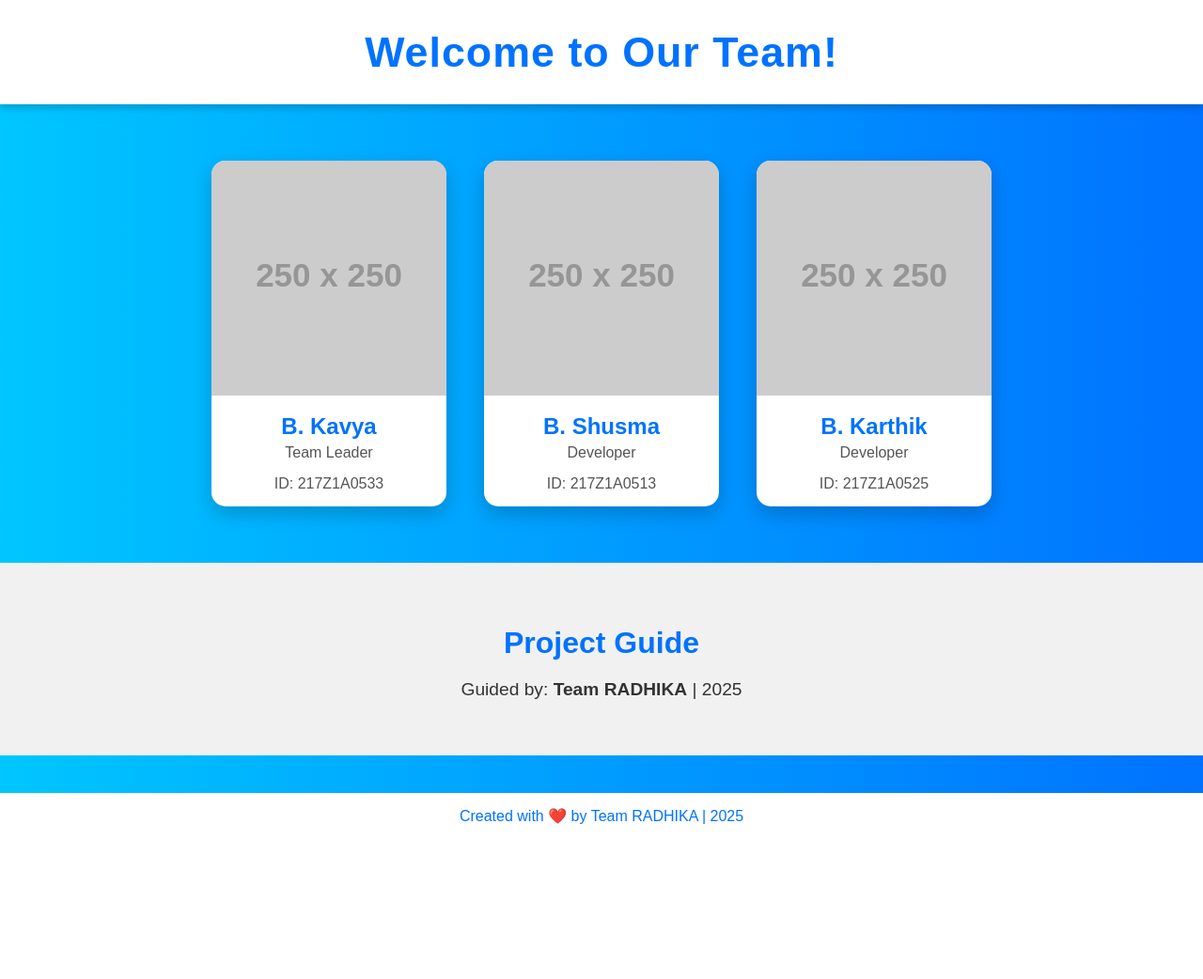
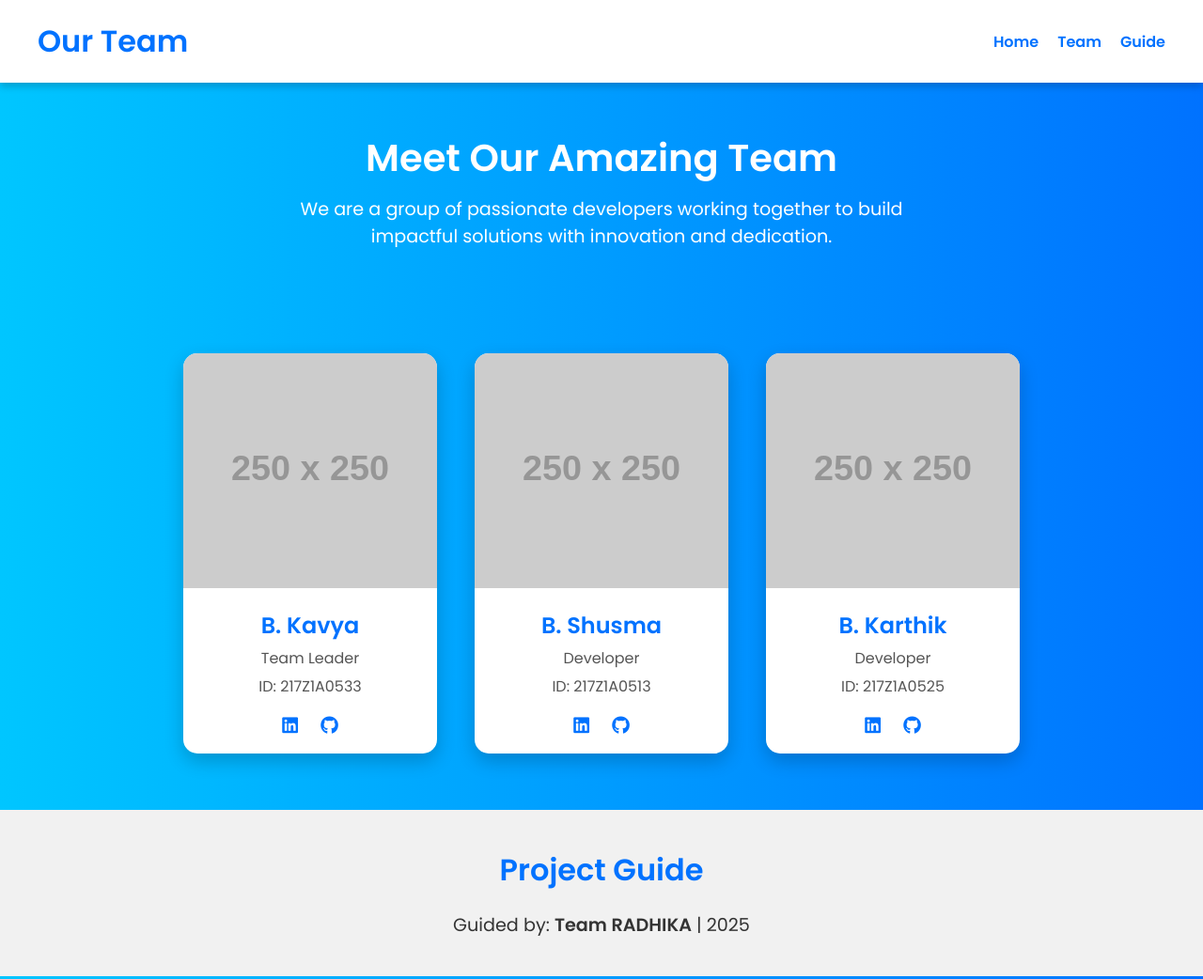
Before and after one commit to kavya-2004-04/CICD-Demo-AWS, a plain HTML site: page index.html in a window 1280 px wide. Shown: the top 1042 px of the page at 94% size. Before the commit the page ends 893 px from the top, so only its background shows below. Drawn offline with Linux system fonts and the light colour scheme; placeholder pictures from the web are drawn by us.

Commit message:
your commit message

```diff
--- a/index.html
+++ b/index.html
@@ -562,7 +562,7 @@
 
 </html> -->
 
-<!DOCTYPE html>
+<!-- <!DOCTYPE html>
 <html lang="en">
 
 <head>
@@ -698,4 +698,247 @@
 
 </body>
 
+</html> -->
+
+<!DOCTYPE html>
+<html lang="en">
+
+<head>
+  <meta charset="UTF-8" />
+  <meta name="viewport" content="width=device-width, initial-scale=1" />
+  <title>Our Amazing Team</title>
+  <link href="https://fonts.googleapis.com/css2?family=Poppins:wght@400;600&display=swap" rel="stylesheet" />
+  <script src="https://kit.fontawesome.com/a076d05399.js" crossorigin="anonymous"></script>
+  <style>
+    * {
+      box-sizing: border-box;
+      margin: 0;
+      padding: 0;
+    }
+
+    body {
+      font-family: 'Poppins', sans-serif;
+      background: linear-gradient(to right, #00c6ff, #0072ff);
+      color: #333;
+    }
+
+    header {
+      background: #fff;
+      padding: 20px;
+      box-shadow: 0 4px 8px rgba(0, 0, 0, 0.2);
+    }
+
+    nav {
+      display: flex;
+      justify-content: space-between;
+      align-items: center;
+      max-width: 1200px;
+      margin: auto;
+    }
+
+    nav h1 {
+      font-size: 2em;
+      color: #0072ff;
+    }
+
+    nav ul {
+      list-style: none;
+      display: flex;
+      gap: 20px;
+    }
+
+    nav ul li a {
+      text-decoration: none;
+      color: #0072ff;
+      font-weight: 600;
+      transition: color 0.3s ease;
+    }
+
+    nav ul li a:hover {
+      color: #00c6ff;
+    }
+
+    .intro {
+      text-align: center;
+      color: #fff;
+      padding: 50px 20px;
+    }
+
+    .intro h2 {
+      font-size: 2.5em;
+      margin-bottom: 10px;
+    }
+
+    .intro p {
+      font-size: 1.2em;
+      max-width: 700px;
+      margin: 0 auto;
+    }
+
+    .team-section {
+      padding: 60px 20px;
+      display: flex;
+      flex-wrap: wrap;
+      justify-content: center;
+      gap: 40px;
+    }
+
+    .card {
+      background: #ffffff;
+      border-radius: 15px;
+      overflow: hidden;
+      width: 270px;
+      box-shadow: 0 8px 20px rgba(0, 0, 0, 0.2);
+      text-align: center;
+      transition: transform 0.3s ease, box-shadow 0.3s ease;
+    }
+
+    .card:hover {
+      transform: translateY(-10px);
+      box-shadow: 0 12px 24px rgba(0, 0, 0, 0.3);
+    }
+
+    .card img {
+      width: 100%;
+      height: 250px;
+      object-fit: cover;
+    }
+
+    .card h3 {
+      margin: 15px 0 5px;
+      color: #0072ff;
+      font-size: 1.5em;
+    }
+
+    .card p {
+      margin: 5px 0;
+      font-size: 1em;
+      color: #555;
+    }
+
+    .social-icons {
+      margin: 15px 0;
+    }
+
+    .social-icons a {
+      color: #0072ff;
+      margin: 0 10px;
+      font-size: 1.2em;
+      transition: color 0.3s;
+    }
+
+    .social-icons a:hover {
+      color: #00c6ff;
+    }
+
+    .guide-section {
+      background: #f1f1f1;
+      padding: 40px 20px;
+      text-align: center;
+    }
+
+    .guide-section h2 {
+      font-size: 2em;
+      margin-bottom: 20px;
+      color: #0072ff;
+    }
+
+    .guide-section p {
+      font-size: 1.2em;
+      color: #333;
+    }
+
+    footer {
+      background: #ffffff;
+      color: #0072ff;
+      text-align: center;
+      padding: 15px;
+      font-size: 1em;
+      margin-top: 40px;
+    }
+
+    @media (max-width: 768px) {
+      nav ul {
+        display: none;
+      }
+
+      nav {
+        flex-direction: column;
+      }
+
+      .intro h2 {
+        font-size: 2em;
+      }
+
+      .card {
+        width: 90%;
+      }
+    }
+  </style>
+</head>
+
+<body>
+
+  <header>
+    <nav>
+      <h1>Our Team</h1>
+      <ul>
+        <li><a href="#">Home</a></li>
+        <li><a href="#team">Team</a></li>
+        <li><a href="#guide">Guide</a></li>
+      </ul>
+    </nav>
+  </header>
+
+  <section class="intro">
+    <h2>Meet Our Amazing Team</h2>
+    <p>We are a group of passionate developers working together to build impactful solutions with innovation and dedication.</p>
+  </section>
+
+  <section class="team-section" id="team">
+    <div class="card">
+      <img src="https://via.placeholder.com/250x250" alt="Kavya">
+      <h3>B. Kavya</h3>
+      <p>Team Leader</p>
+      <p>ID: 217Z1A0533</p>
+      <div class="social-icons">
+        <a href="#"><i class="fab fa-linkedin"></i></a>
+        <a href="#"><i class="fab fa-github"></i></a>
+      </div>
+    </div>
+
+    <div class="card">
+      <img src="https://via.placeholder.com/250x250" alt="Shusma">
+      <h3>B. Shusma</h3>
+      <p>Developer</p>
+      <p>ID: 217Z1A0513</p>
+      <div class="social-icons">
+        <a href="#"><i class="fab fa-linkedin"></i></a>
+        <a href="#"><i class="fab fa-github"></i></a>
+      </div>
+    </div>
+
+    <div class="card">
+      <img src="https://via.placeholder.com/250x250" alt="Karthik">
+      <h3>B. Karthik</h3>
+      <p>Developer</p>
+      <p>ID: 217Z1A0525</p>
+      <div class="social-icons">
+        <a href="#"><i class="fab fa-linkedin"></i></a>
+        <a href="#"><i class="fab fa-github"></i></a>
+      </div>
+    </div>
+  </section>
+
+  <section class="guide-section" id="guide">
+    <h2>Project Guide</h2>
+    <p>Guided by: <strong>Team RADHIKA</strong> | 2025</p>
+  </section>
+
+  <footer>
+    Created with ❤️ by Team RADHIKA | 2025
+  </footer>
+
+</body>
+
 </html>
```
